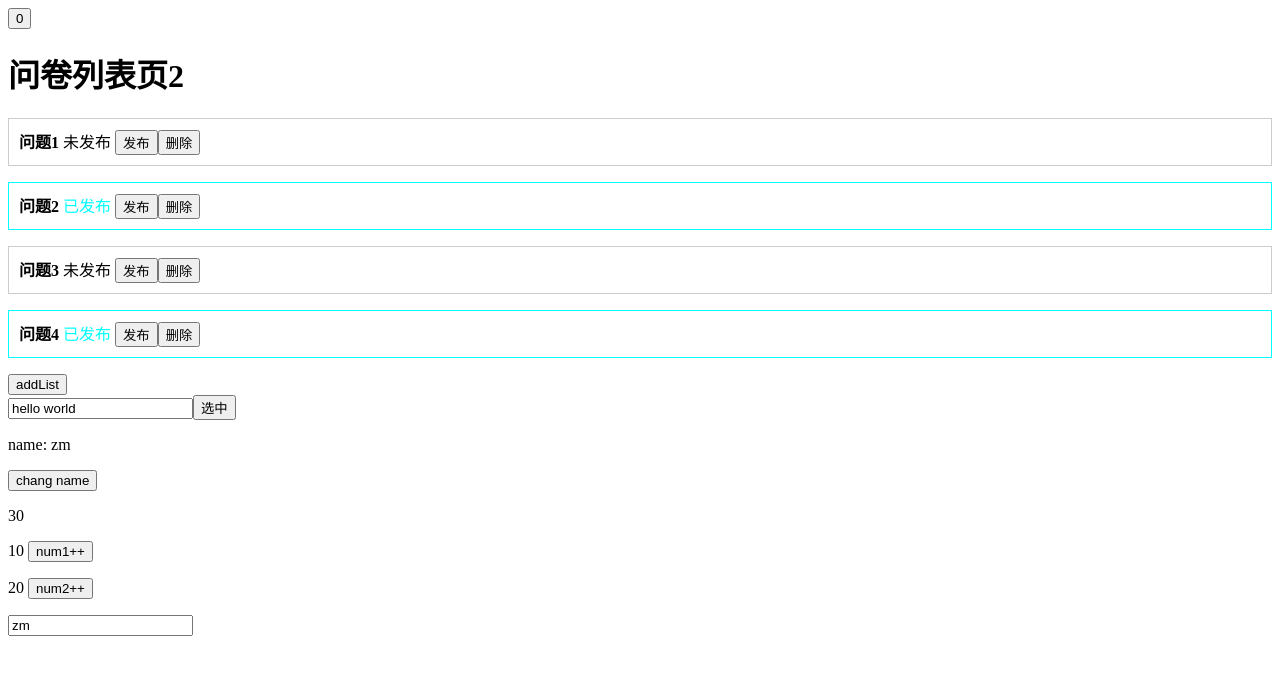
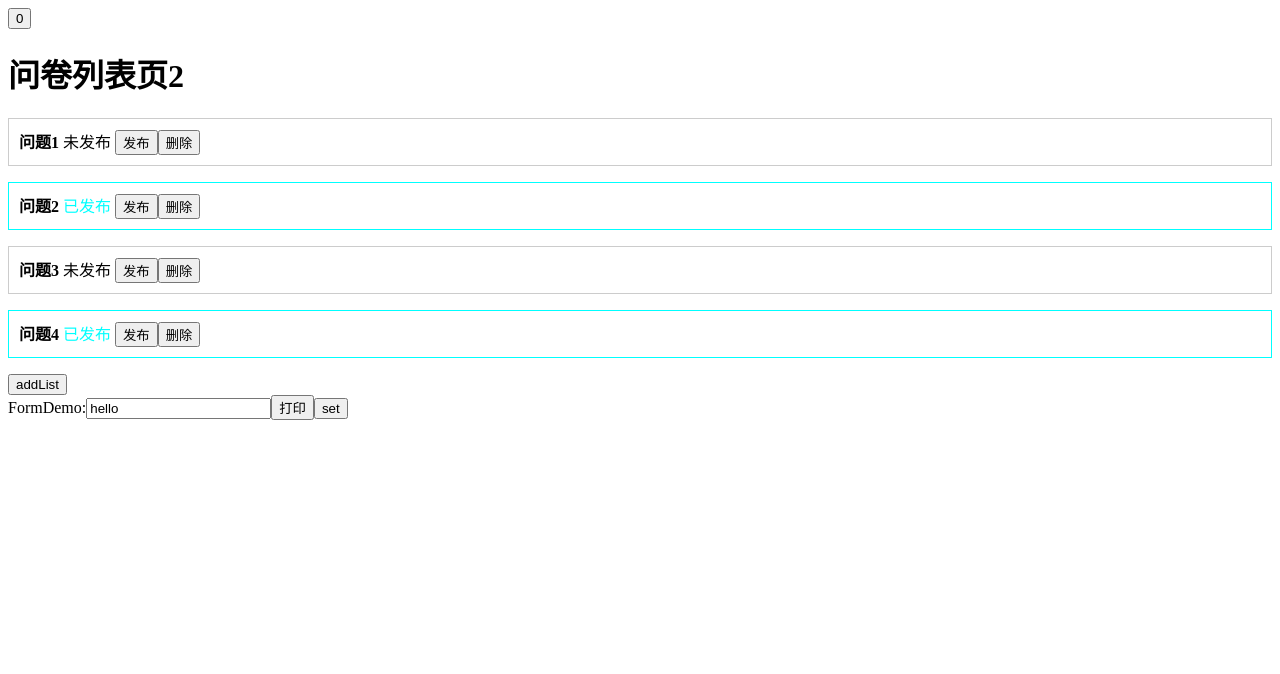
Before and after one commit to ZhangMin1998/react-ts-eslint-prettier-husky-demo, a React (Create React App) app: page / in a window 1280 px wide. Shown: the top 674 px of the page. Built offline with nearby package versions, Linux system fonts and the light colour scheme.

Commit message:
受控组件

```diff
--- a/src/App.tsx
+++ b/src/App.tsx
@@ -7,13 +7,14 @@ import './App.css'
 import List2 from './List2'
 // import StateDemo from './useState'
 // import ImmerDemo from './Immer'
-import RefDemo from './useRef'
-import UseMemoDemo from './useMemo'
+// import RefDemo from './useRef'
+// import UseMemoDemo from './useMemo'
 // import UseCallbackDemo from './useCallback'
 
 import useTitle from './hooks/useTitle' // 自定义hooks
 // import { useTitle }  from 'ahooks' // 第三方hooks
 // import useMouse from './hooks/useMouse'
+import FormDemo from './demo/FormDemo'
 
 // function useTitle(title: string) {
 //   useEffect(() => {
@@ -44,9 +45,10 @@ function App() {
       {/* <StateDemo /> */}
       <List2 />
       {/* <ImmerDemo /> */}
-      <RefDemo />
-      <UseMemoDemo />
+      {/* <RefDemo /> */}
+      {/* <UseMemoDemo /> */}
       {/* <UseCallbackDemo /> */}
+      <FormDemo />
     </>
   )
 }
--- /dev/null
+++ b/src/demo/FormDemo.tsx
@@ -0,0 +1,30 @@
+import React, { FC, useState, ChangeEvent } from 'react'
+// import type { ChangeEvent } from 'react'
+
+const FormDemo: FC = () => {
+
+  // const val = 'hello'
+  const [text, setText] = useState<string>('hello')
+  const handleChange = (event: ChangeEvent<HTMLInputElement>) => {
+    setText(event.target.value)
+  }
+
+  return (
+    <>
+      <div>
+        FormDemo:
+        <input type="text" value={text} onChange={handleChange}/>
+        <button onClick={() => console.log(text)}>打印</button>
+        <button onClick={() => setText('66666666')}>set</button>
+      </div>
+    </>
+  )
+}
+
+
+export default FormDemo
+
+// 受控组件 vs 非受控组件
+// 受控组件: 值同步到state, 使用value属性
+// 非受控组件: 值不同步state, 使用defaultValue属性
+// react推荐使用受控组件， 看似麻烦，但是 更加可控
```
